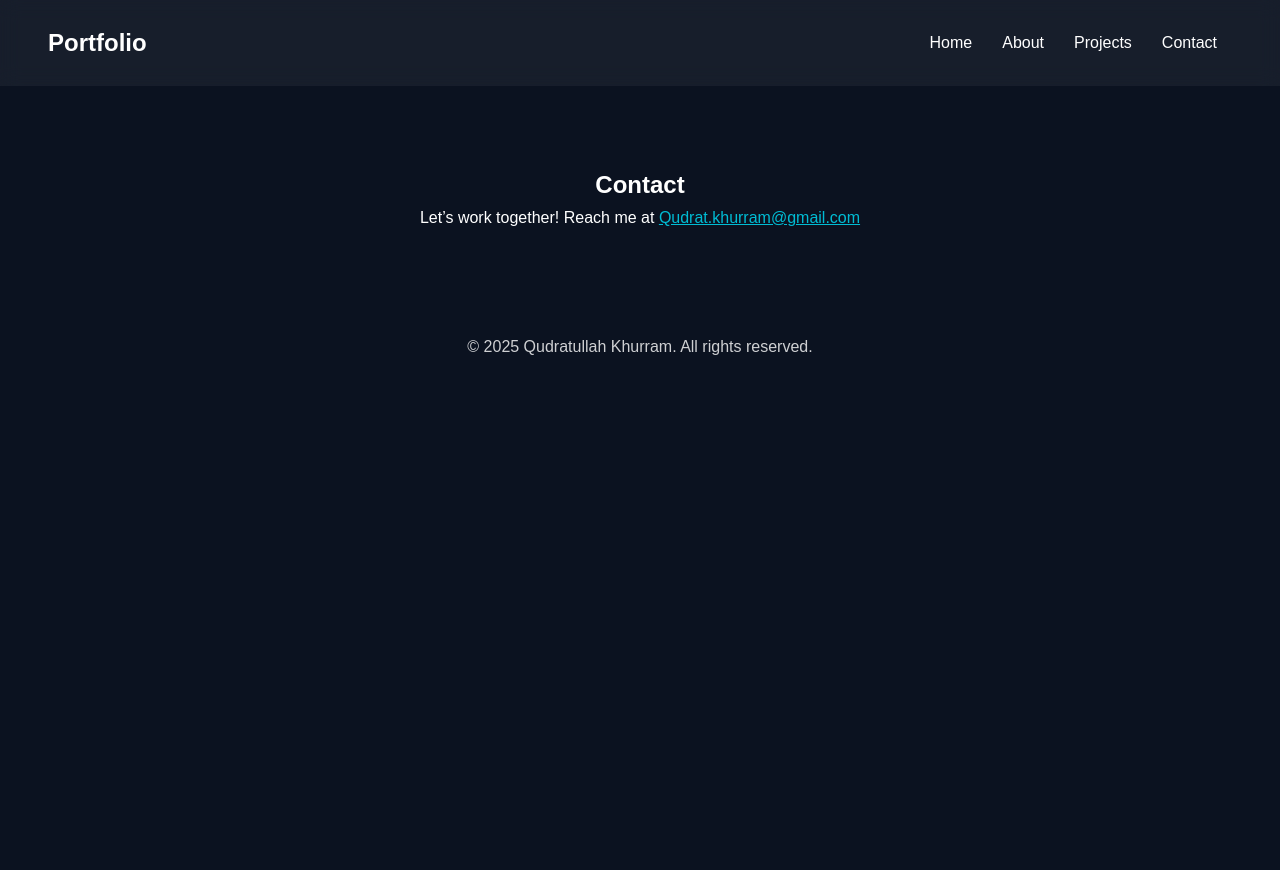
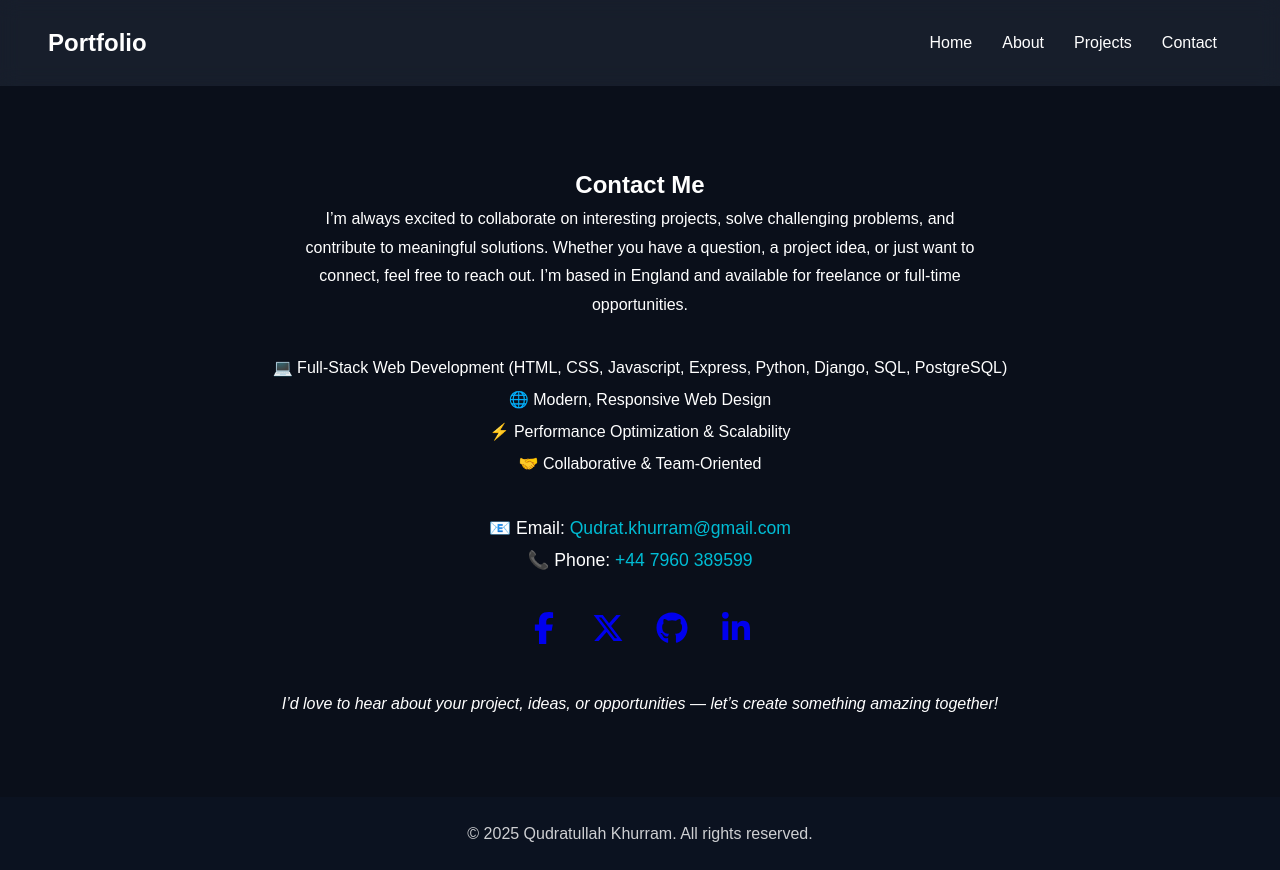
Before and after one commit to qudratullah-khurram/QudratullahKhurram.github.io, a React (Vite) app: page /contact in a window 1280 px wide. Before the commit the page ends 800 px from the top, so only its background shows below. Built offline with nearby package versions, Linux system fonts and the light colour scheme.

Commit message:
feat: add contact page

```diff
--- a/src/components/Contact.jsx
+++ b/src/components/Contact.jsx
@@ -1,13 +1,141 @@
+import { motion } from "framer-motion";
+import { FaFacebookF, FaGithub, FaXTwitter, FaLinkedinIn } from "react-icons/fa6";
+
 export default function Contact() {
   return (
-    <section id="contact">
-      <h2>Contact</h2>
-      <p>
-        Let’s work together! Reach me at{" "}
-        <a href="qudrat.khurram@gmail.com" style={{ color: "#00bcd4" }}>
-          Qudrat.khurram@gmail.com
+    <section id="contact" style={styles.contactSection}>
+      <motion.h2
+        initial={{ opacity: 0, y: 20 }}
+        whileInView={{ opacity: 1, y: 0 }}
+        transition={{ duration: 0.6 }}
+      >
+        Contact Me
+      </motion.h2>
+
+      <motion.p
+        initial={{ opacity: 0 }}
+        whileInView={{ opacity: 1 }}
+        transition={{ delay: 0.2, duration: 0.6 }}
+        style={{ maxWidth: "700px", margin: "0 auto", lineHeight: "1.8rem" }}
+      >
+        I’m always excited to collaborate on interesting projects, solve
+        challenging problems, and contribute to meaningful solutions. Whether
+        you have a question, a project idea, or just want to connect, feel free
+        to reach out. I’m based in England and available for freelance or
+        full-time opportunities.
+      </motion.p>
+
+      {/* --- How I can help --- */}
+      <motion.ul
+        style={styles.skillsList}
+        initial={{ opacity: 0 }}
+        whileInView={{ opacity: 1 }}
+        transition={{ delay: 0.4, duration: 0.6 }}
+      >
+        <li>💻 Full-Stack Web Development (HTML, CSS, Javascript, Express, Python, Django, SQL, PostgreSQL)</li>
+        <li>🌐 Modern, Responsive Web Design</li>
+        <li>⚡ Performance Optimization & Scalability</li>
+        <li>🤝 Collaborative & Team-Oriented</li>
+      </motion.ul>
+
+      {/* --- Contact details --- */}
+      <motion.div
+        style={styles.contactDetails}
+        initial={{ opacity: 0, y: 20 }}
+        whileInView={{ opacity: 1, y: 0 }}
+        transition={{ delay: 0.6, duration: 0.6 }}
+      >
+        <p>
+          📧 Email:{" "}
+          <a href="mailto:qudrat.khurram@gmail.com" style={styles.link}>
+            Qudrat.khurram@gmail.com
+          </a>
+        </p>
+        <p>
+          📞 Phone:{" "}
+          <a href="tel:+0000000000" style={styles.link}>
+            +44 7960 389599
+          </a>
+        </p>
+      </motion.div>
+
+      {/* --- Social Media Links --- */}
+      <motion.div
+        style={styles.socials}
+        initial={{ opacity: 0, y: 20 }}
+        whileInView={{ opacity: 1, y: 0 }}
+        transition={{ delay: 0.8, duration: 0.6 }}
+      >
+        <a
+          href="https://www.facebook.com/share/1G3XWqojn7/?mibextid=wwXIfr"
+          target="_blank"
+          rel="noopener noreferrer"
+        >
+          <FaFacebookF />
         </a>
-      </p>
+        <a
+          href="https://x.com/qudrat_khurram?s=21&t=nVG-3WtlI3PoZ9TXHWhogw"
+          target="_blank"
+          rel="noopener noreferrer"
+        >
+          <FaXTwitter />
+        </a>
+        <a
+          href="https://github.com/qudratullah-khurram"
+          target="_blank"
+          rel="noopener noreferrer"
+        >
+          <FaGithub />
+        </a>
+        <a
+          href="https://www.linkedin.com/in/your-linkedin/"
+          target="_blank"
+          rel="noopener noreferrer"
+        >
+          <FaLinkedinIn />
+        </a>
+      </motion.div>
+
+      {/* --- Tagline / closing --- */}
+      <motion.p
+        style={{ marginTop: "2rem", fontStyle: "italic" }}
+        initial={{ opacity: 0 }}
+        whileInView={{ opacity: 1 }}
+        transition={{ delay: 1, duration: 0.6 }}
+      >
+        I’d love to hear about your project, ideas, or opportunities — let’s
+        create something amazing together!
+      </motion.p>
     </section>
   );
 }
+
+const styles = {
+  contactSection: {
+    padding: "5rem 2rem",
+    textAlign: "center",
+    backgroundColor: "#0a0f1a",
+    color: "white",
+  },
+  link: {
+    color: "#00bcd4",
+    textDecoration: "none",
+  },
+  skillsList: {
+    marginTop: "2rem",
+    listStyle: "none",
+    lineHeight: "2rem",
+  },
+  contactDetails: {
+    marginTop: "2rem",
+    lineHeight: "2rem",
+    fontSize: "1.1rem",
+  },
+  socials: {
+    marginTop: "2rem",
+    display: "flex",
+    justifyContent: "center",
+    gap: "2rem",
+    fontSize: "2rem",
+  },
+};
--- a/src/components/Hero.jsx
+++ b/src/components/Hero.jsx
@@ -46,12 +46,13 @@ export default function Hero() {
       >
       <motion.a
   href={myCV}
-          download="Qudratullah_Khurram_CV.pdf"
+  target="_blank"
+  rel="noopener noreferrer"
   whileHover={{ scale: 1.05 }}
   whileTap={{ scale: 0.95 }}
   style={styles.cvButton}
 >
-          Download CV
+  View CV
 </motion.a>
 
         <div style={styles.socials}>
```
Lines whose indentation alone changed are shown as unchanged.
